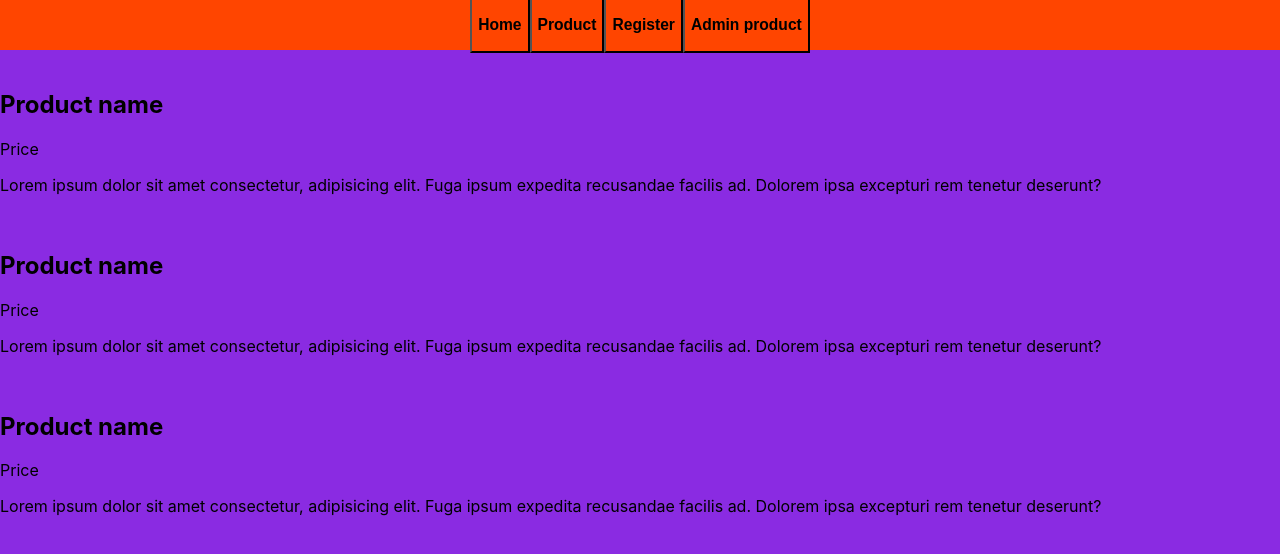
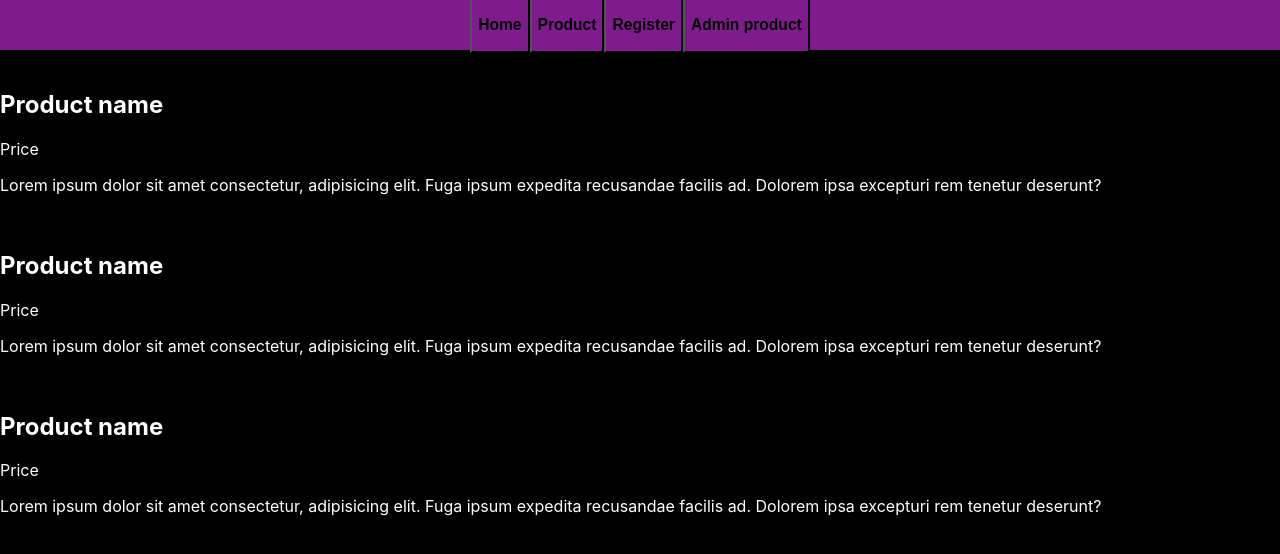
Before and after one commit to AlexandreC93/lebonplan, a React (Create React App) app in the folder client/: page /product in a window 1280 px wide. Shown: the top 554 px of the page. Built offline with nearby package versions, Linux system fonts and the light colour scheme.

Commit message:
map color

```diff
--- a/client/src/App.css
+++ b/client/src/App.css
@@ -1,20 +1,18 @@
-nav{
-  height: 50px;;
-  background: blueviolet;
-  display:flex;
-  align-items: center;
-  justify-content: center;
-}
+
 
 /* Form */
-
-body{
-  background-color: blueviolet;
-}
 
 #form{
   display: flex;
   flex-flow: column;
+}
+
+.title{
+  color: white;
+}
+
+body{
+  background-color: black;
 }
 
 #input-form{
@@ -47,7 +45,7 @@ body{
 
 nav{
   height: 50px;;
-  background: orangered;
+  background: rgb(128, 27, 141);
   display:flex;
   align-items: center;
   justify-content: center;
@@ -59,7 +57,7 @@ nav{
 }
 
 button{
-  background-color:orangered;
+  background-color:rgb(128, 27, 141);
   text-align: start;
 }
 
@@ -84,8 +82,8 @@ button{
 }
 
 path{
-  fill: black;
-stroke: lightgreen;
+  fill: rgb(128, 27, 141);
+stroke: white;
 }
 
 path:hover{
--- a/client/src/components/Product.jsx
+++ b/client/src/components/Product.jsx
@@ -6,11 +6,11 @@ export default function Product() {
 
             <img src="" alt="" />
             <div id="info">
-                <h2>Product name</h2>
-                <span className="price">Price</span>
+                <h2 style={{color: "white"}}>Product name</h2>
+                <span className="price"style={{color: "white"}}>Price</span>
                 {/*user*/}
                 {/*info*/}
-                <p>Lorem ipsum dolor sit amet consectetur, adipisicing elit. Fuga ipsum expedita recusandae facilis ad. Dolorem ipsa excepturi rem tenetur deserunt?</p>
+                <p style={{color: "white"}}>Lorem ipsum dolor sit amet consectetur, adipisicing elit. Fuga ipsum expedita recusandae facilis ad. Dolorem ipsa excepturi rem tenetur deserunt?</p>
             </div>
         </div>
     )
--- a/client/src/views/Home.jsx
+++ b/client/src/views/Home.jsx
@@ -9,7 +9,7 @@ export default function Home() {
 
             <NavBar />
             <div id="head-home">
-            <h1 className="title">Le Bon Plan</h1>
+            <h1 className="title">Le Mauvais Coin</h1>
             {/* <img className="map" src={carteFrance} alt="carte-de-france"/> */}
             <Map/>
             </div>
```
